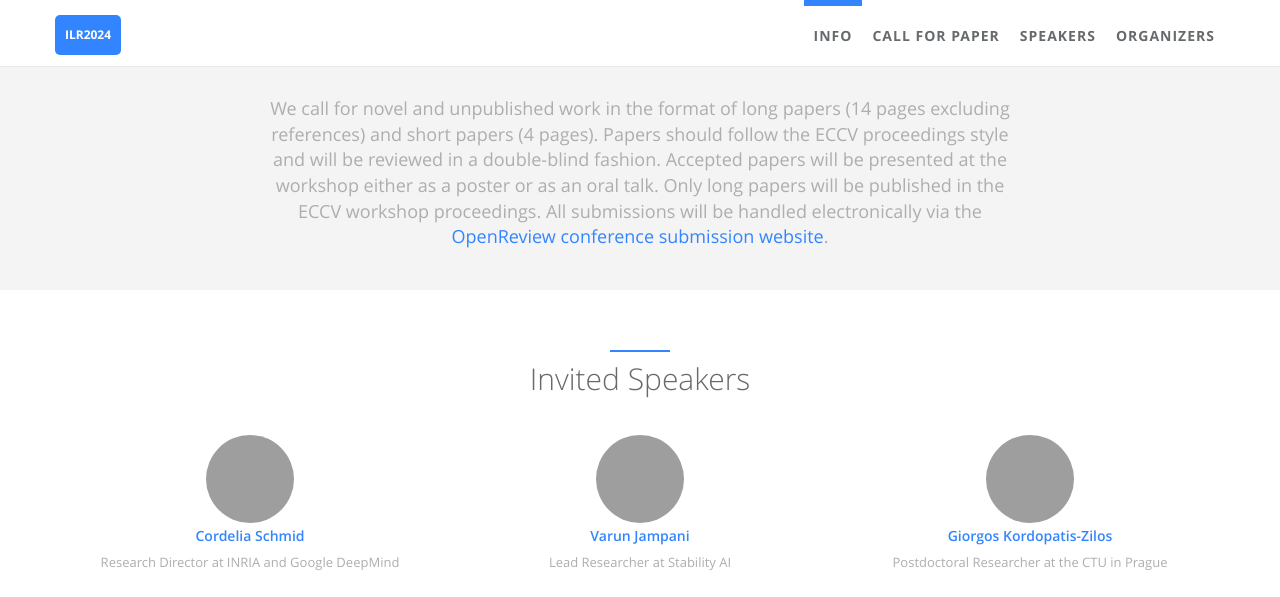
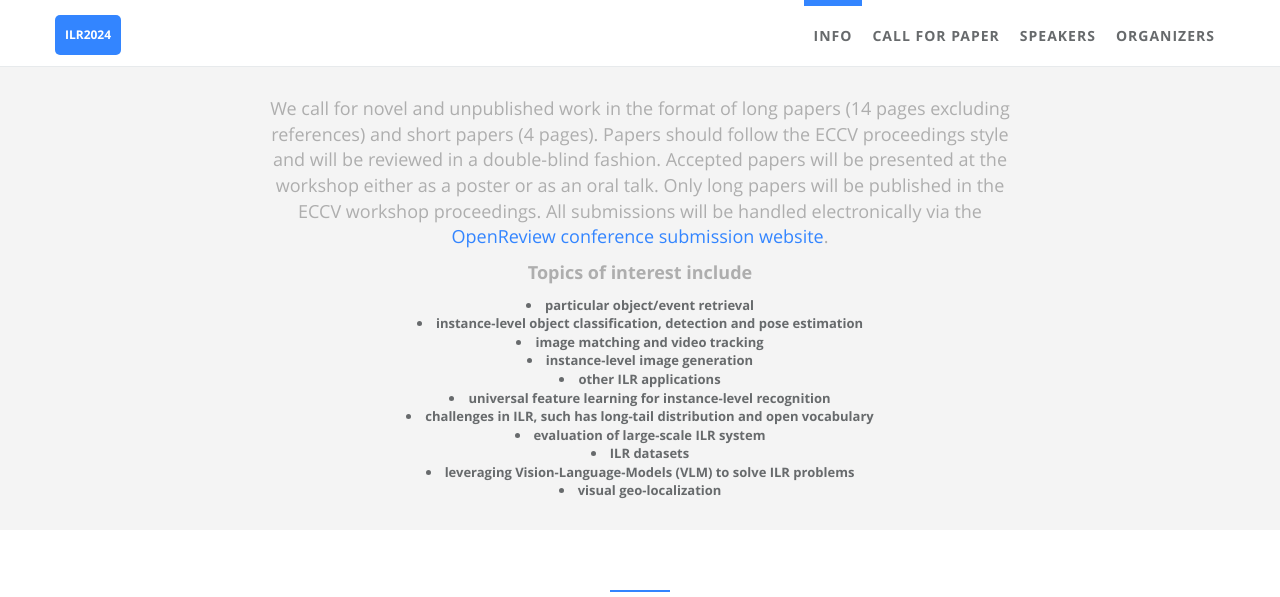
Before and after one commit to ilr-workshop/ECCVW2024, a Jekyll site: the page built from index.html, in a window 1280 px wide and 900 px high, scrolled down 1171 px, cut to the strip 0-597 px from the top of the window. Built offline with Jekyll 4.4.1, drawn with Linux system fonts in a browser that asks for light colours; grey boxes are pictures that could not be loaded.

Commit message:
Update call_for_paper.html

```diff
--- a/_includes/sections/call_for_paper.html
+++ b/_includes/sections/call_for_paper.html
@@ -9,6 +9,18 @@
     <div class="row">
         <div class="col-lg-8 col-lg-offset-2 text-center m-t-lg m-b-lg wow zoomIn">
             <p><font size="4px"><span data-i18n="about_me.des"> We call for novel and unpublished work in the format of long papers (14 pages excluding references) and short papers (4 pages). Papers should follow the ECCV proceedings style and will be reviewed in a double-blind fashion. Accepted papers will be presented at the workshop either as a poster or as an oral talk. Only long papers will be published in the ECCV workshop proceedings. All submissions will be handled electronically via the <a href="https://openreview.net/group?id=thecvf.com/ECCV/2024/Workshop/ILR" target="_blank"><span class="navy">OpenReview conference submission website</span></a>. </span></font></p>
+            <p><font size="4px"><span data-i18n="about_me.des"> <b> Topics of interest include <b> </span></font></p>
+            <li>particular object/event retrieval</li>
+            <li>instance-level object classification, detection and pose estimation</li>
+            <li>image matching and video tracking</li>
+            <li>instance-level image generation</li>
+            <li>other ILR applications</li>
+            <li>universal feature learning for instance-level recognition</li>
+            <li>challenges in ILR, such has long-tail distribution and open vocabulary</li>
+            <li>evaluation of large-scale ILR system</li>
+            <li>ILR datasets</li>
+            <li>leveraging Vision-Language-Models (VLM) to solve ILR problems</li>
+            <li>visual geo-localization</li>
         </div>
     </div>
 </div>
```
